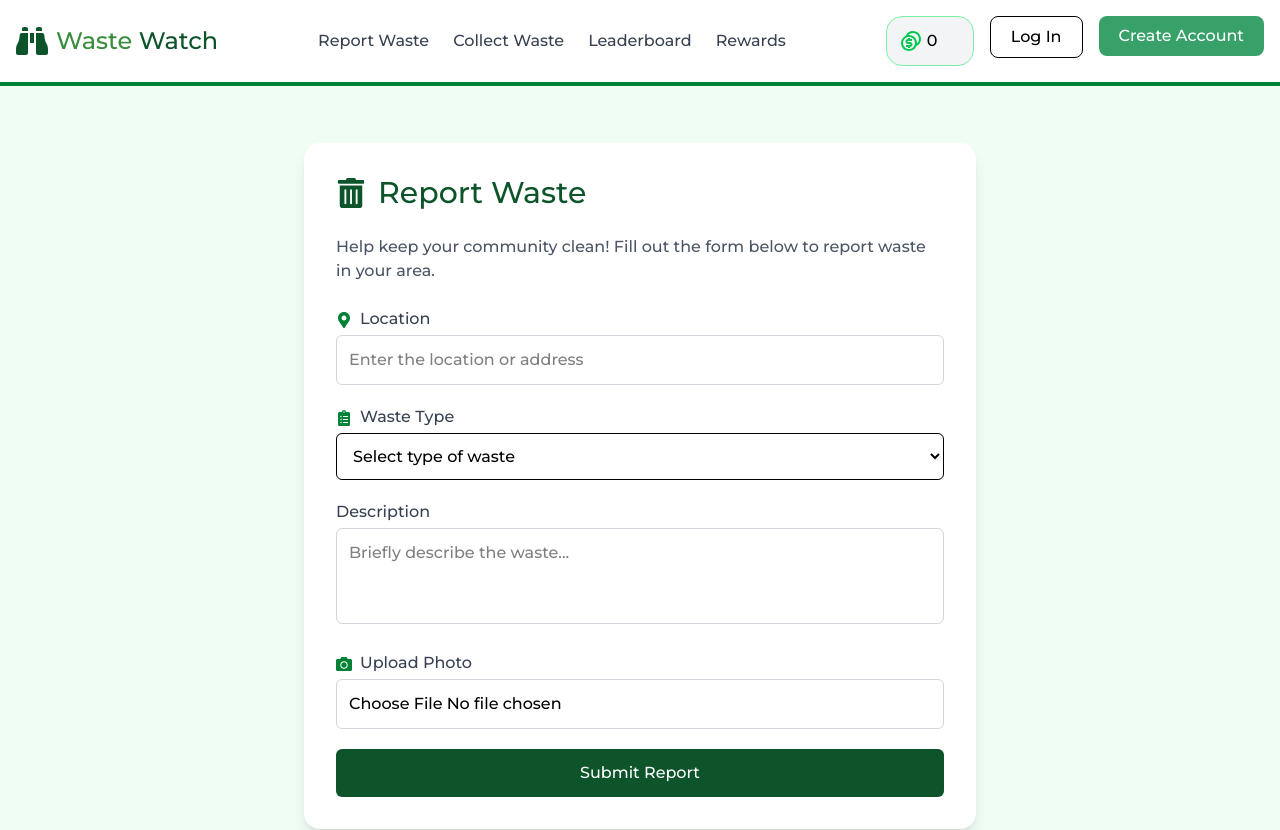
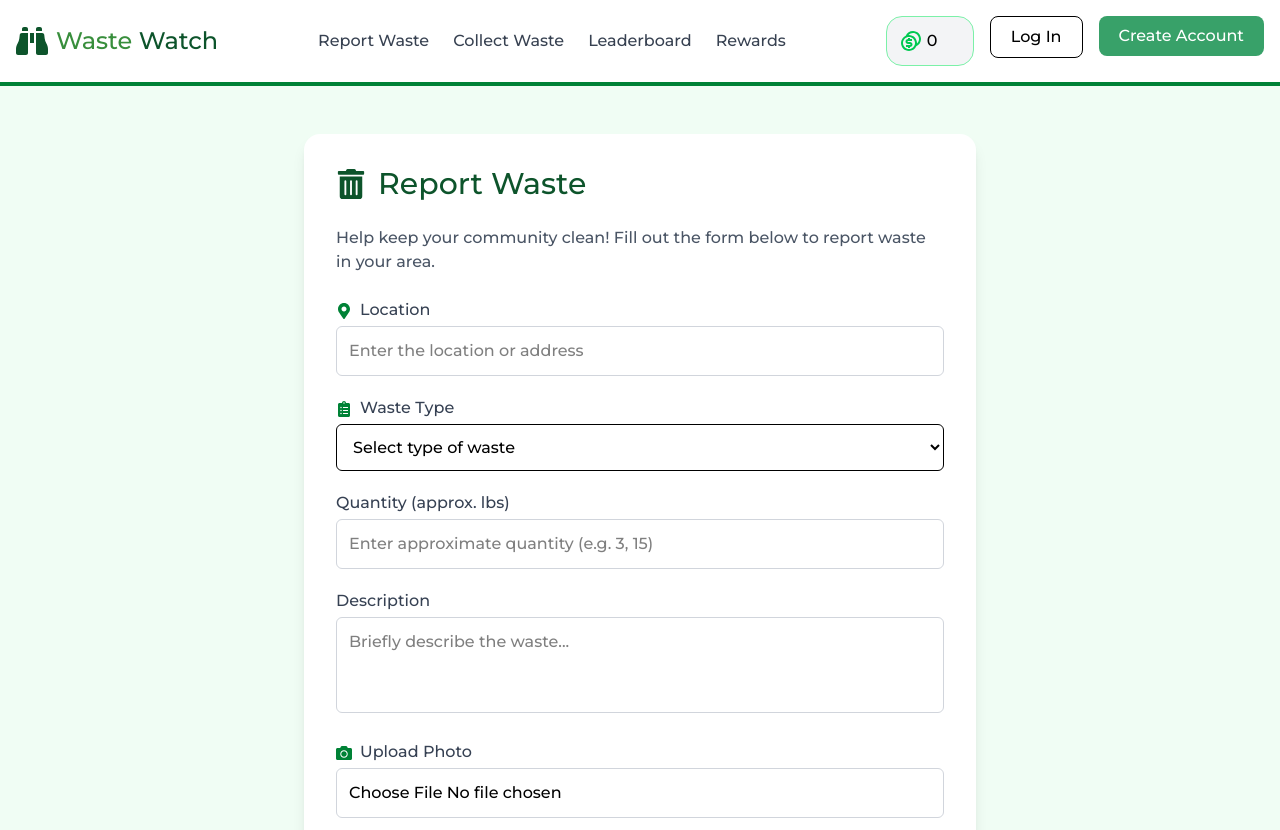
Before and after one commit to sunny21k/WasteWatch, a React (Vite) app in the folder frontend/: page /report-waste in a window 1280 px wide. Shown: the top 830 px of the page. Built offline with nearby package versions, Linux system fonts and the light colour scheme; a web font is replaced by a local one.

Commit message:
added quantity field

```diff
--- a/frontend/src/pages/ReportWaste.jsx
+++ b/frontend/src/pages/ReportWaste.jsx
@@ -47,6 +47,16 @@
             </div>
 
             <div>
+              <label className='block text-gray-700 mb-1 font-semibold'>Quantity (approx. lbs)</label>
+              <input type="number" name="quantity"
+              min="0"
+              required
+              className='w-full border border-gray-300 rounded-md p-3 focus:ring-2 focus-ring-green-700 focus:outline-none'
+              placeholder="Enter approximate quantity (e.g. 3, 15)"
+              />
+            </div>
+
+            <div>
               <label className='block text-gray-700 mb-1 font-semibold'>
                 Description
               </label>
```
Also changed, not shown: frontend/src/pages/CollectWaste.jsx (+3 -4 lines).
